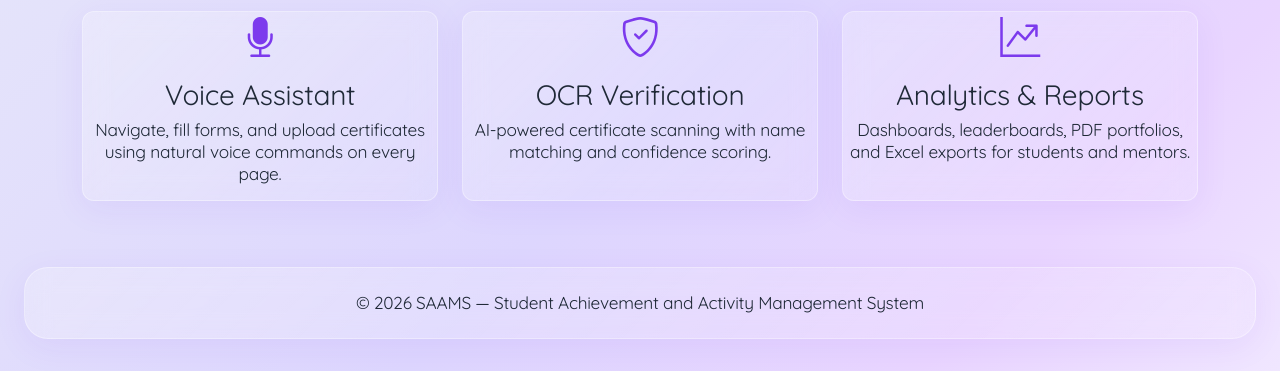
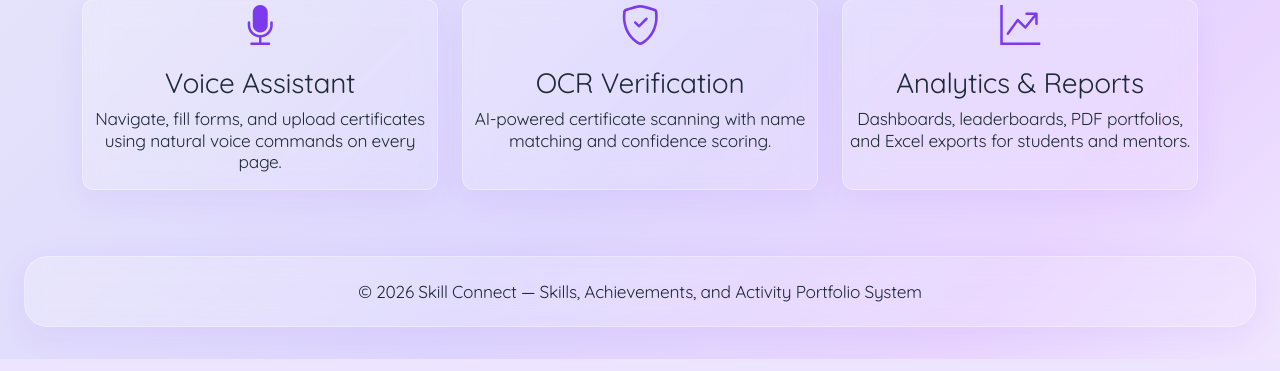
Before and after one commit to wikk2207/STUDENTS_ACHIEVEMENTS_TRACKING_SYSTEMv2, a Flask app: page / in a window 1280 px wide. Shown: the part 965-1336 px from the top of the page. Run offline with Flask 3, Linux system fonts and the light colour scheme; parts of the project's set-up code (start-up, migrations or seed data) failed here and were passed over; some libraries are stand-ins or nearby versions.

Commit message:
Rename visible app brand to Skill Connect

```diff
--- a/app/routes/auth.py
+++ b/app/routes/auth.py
@@ -202,7 +202,7 @@ def verify_otp():
 
                 user,
 
-                "Welcome to SAAMS",
+                "Welcome to Skill Connect",
 
                 "emails/welcome.html",
 
@@ -216,7 +216,7 @@ def verify_otp():
 
             session["celebrate"] = "register"
 
-            flash("Account verified! Welcome to SAAMS.", "success")
+            flash("Account verified! Welcome to Skill Connect.", "success")
 
             return redirect(url_for("main.dashboard_redirect"))
 
--- a/app/services/otp_service.py
+++ b/app/services/otp_service.py
@@ -80,13 +80,13 @@ def send_otp_email(user, code, purpose="verification"):
     Otherwise store in session for on-screen display (development).
     Returns: (email_sent: bool, message: str)
     """
-    subject = "SAAMS Verification Code"
+    subject = "Skill Connect Verification Code"
     if purpose == "login":
-        subject = "SAAMS Login OTP"
+        subject = "Skill Connect Login OTP"
     elif purpose == "reset":
-        subject = "SAAMS Password Reset OTP"
+        subject = "Skill Connect Password Reset OTP"
     elif purpose == "mentor_login":
-        subject = "SAAMS Mentor Security OTP"
+        subject = "Skill Connect Mentor Security OTP"
 
     if not is_mail_configured():
         store_dev_otp(code)
@@ -105,12 +105,12 @@ def send_otp_email(user, code, purpose="verification"):
         )
         sender = current_app.config.get("MAIL_DEFAULT_SENDER") or current_app.config.get("MAIL_USERNAME")
         if sender and "<" not in sender and "@" in sender:
-            sender = f"SAAMS <{sender}>"
+            sender = f"Skill Connect <{sender}>"
         _send_email(
             user.email.strip(),
             subject,
             html_body=body,
-            text_body=f"Your SAAMS OTP is {code}. It is valid for 10 minutes.",
+            text_body=f"Your Skill Connect OTP is {code}. It is valid for 10 minutes.",
             sender=sender,
         )
         session.pop("dev_otp_code", None)
@@ -133,7 +133,7 @@ def send_notification_email(user, subject, template, **kwargs):
         body = render_template(template, user=user, **kwargs)
         sender = current_app.config.get("MAIL_DEFAULT_SENDER") or current_app.config.get("MAIL_USERNAME")
         if sender and "<" not in sender and "@" in sender:
-            sender = f"SAAMS <{sender}>"
+            sender = f"Skill Connect <{sender}>"
         _send_email(user.email, subject, html_body=body, sender=sender)
         return True
     except Exception as e:
@@ -172,7 +172,7 @@ def _send_email(recipient, subject, html_body=None, text_body=None, sender=None)
 
     sender = sender or current_app.config.get("MAIL_DEFAULT_SENDER") or current_app.config.get("MAIL_USERNAME")
     if sender and "<" not in sender and "@" in sender:
-        sender = f"SAAMS <{sender}>"
+        sender = f"Skill Connect <{sender}>"
     msg = Message(
         subject=subject,
         recipients=[recipient],
--- a/app/services/report_service.py
+++ b/app/services/report_service.py
@@ -224,7 +224,7 @@ def student_portfolio_pdf(student, achievements, activities, points, badges, por
     story = []
 
     hero_left = [
-        Paragraph("Student Achievement Portfolio", styles["PortfolioTitle"]),
+        Paragraph("Skill Connect Portfolio", styles["PortfolioTitle"]),
         Paragraph(
             f"<b>{_p(student.full_name)}</b><br/>{_p(student.email)}<br/>"
             f"{_p(student.department or 'Department N/A')} | Year {_p(student.year or 'N/A')} | Roll {_p(student.roll_number or 'N/A')}",
@@ -415,7 +415,7 @@ def student_portfolio_pdf(student, achievements, activities, points, badges, por
     story.append(Spacer(1, 0.5 * inch))
     story.append(
         Paragraph(
-            f"Generated by SAAMS on {datetime.utcnow().strftime('%Y-%m-%d %H:%M UTC')} | This portfolio includes student-submitted and mentor-reviewed records.",
+            f"Generated by Skill Connect on {datetime.utcnow().strftime('%Y-%m-%d %H:%M UTC')} | This portfolio includes student-submitted and mentor-reviewed records.",
             styles["Tiny"],
         )
     )
--- a/config.py
+++ b/config.py
@@ -34,13 +34,13 @@ class Config:
     MAIL_USERNAME = os.environ.get("MAIL_USERNAME")
     MAIL_PASSWORD = os.environ.get("MAIL_PASSWORD")
     MAIL_DEFAULT_SENDER = os.environ.get(
-        "MAIL_DEFAULT_SENDER", "SAAMS <noreply@saams.local>"
+        "MAIL_DEFAULT_SENDER", "Skill Connect <noreply@saams.local>"
     )
     MAIL_DEBUG = os.environ.get("MAIL_DEBUG", "false").lower() == "true"
     MAIL_TIMEOUT = int(os.environ.get("MAIL_TIMEOUT", 6))
     FORCE_SMTP = os.environ.get("FORCE_SMTP", "false").lower() == "true"
     RESEND_API_KEY = os.environ.get("RESEND_API_KEY")
-    RESEND_FROM_EMAIL = os.environ.get("RESEND_FROM_EMAIL", "SAAMS <onboarding@resend.dev>")
+    RESEND_FROM_EMAIL = os.environ.get("RESEND_FROM_EMAIL", "Skill Connect <onboarding@resend.dev>")
 
     UPLOAD_FOLDER = os.path.join(basedir, "static", "uploads")
     MAX_CONTENT_LENGTH = int(os.environ.get("MAX_CONTENT_LENGTH", 10 * 1024 * 1024))
--- a/static/js/voice/voice-sequencer.js
+++ b/static/js/voice/voice-sequencer.js
@@ -296,7 +296,7 @@ window.VoiceSequencer = (function () {
   }
 
   async function homeFlow() {
-    await VE().speak('Welcome to Student Achievement and Activity Management System. Would you like to login or register?');
+    await VE().speak('Welcome to Skill Connect. Would you like to login or register?');
     while (true) {
       try {
         const transcript = await hear({
@@ -680,7 +680,7 @@ window.VoiceSequencer = (function () {
     if (!sessionStorage.getItem('saams_welcomed_back')) {
       sessionStorage.setItem('saams_welcomed_back', '1');
       await VE().speak(
-        `Welcome ${window.SAAMS?.userName || 'back'} to SAAMS. Say add achievement, add activity, reports, notifications, analytics, mentor chat, portfolio, or stop guide.`
+        `Welcome ${window.SAAMS?.userName || 'back'} to Skill Connect. Say add achievement, add activity, reports, notifications, analytics, mentor chat, portfolio, or stop guide.`
       );
     } else {
       await VE().speak('Voice assistant is ready. What would you like to open?');
--- a/static/sara-voice-fixed.js
+++ b/static/sara-voice-fixed.js
@@ -1,5 +1,5 @@
 /**
- * SARA - Student Achievement Response Assistant (FIXED VERSION)
+ * SARA - Skill Connect Response Assistant (FIXED VERSION)
  * Frontend Voice Handler - Improved for continuous listening
  *
  * Key fixes:
--- a/templates/base.html
+++ b/templates/base.html
@@ -5,7 +5,7 @@
   <meta name="viewport" content="width=device-width, initial-scale=1.0">
   <meta name="csrf-token" content="{{ csrf_token() }}">
   <meta http-equiv="Permissions-Policy" content="microphone=(self)">
-  <title>{% block title %}SAAMS{% endblock %} | Student Achievement System</title>
+  <title>{% block title %}Skill Connect{% endblock %} | Skills & Achievement System</title>
   <link href="https://cdn.jsdelivr.net/npm/bootstrap@5.3.3/dist/css/bootstrap.min.css" rel="stylesheet">
   <link href="https://cdn.jsdelivr.net/npm/bootstrap-icons@1.11.3/font/bootstrap-icons.min.css" rel="stylesheet">
   <link href="https://fonts.googleapis.com/css2?family=Quicksand:wght@400;700&family=Orbitron:wght@700&display=swap" rel="stylesheet">
@@ -35,7 +35,7 @@
 
   {% if current_user.is_authenticated and not hide_sidebar %}
   <aside class="sidebar glass-panel" id="sidebar" aria-label="Main navigation">
-    <div class="sidebar-brand"><i class="bi bi-stars"></i><span>SAAMS</span></div>
+    <div class="sidebar-brand"><i class="bi bi-stars"></i><span>Skill Connect</span></div>
     <nav class="sidebar-nav" aria-label="Primary">
       <div class="gooey-nav-container sidebar-gooey-nav" data-gooey-nav>
         <nav>
@@ -160,7 +160,7 @@
     <button id="voiceMicBtn" class="voice-mic neu-float" aria-label="Voice assistant"><i class="bi bi-mic-fill" id="voiceMicIcon"></i><span class="voice-pulse" id="voicePulse" hidden></span></button>
     <div id="voicePanel" class="voice-panel glass-panel" hidden>
       <div class="voice-panel-header">
-        <span><i class="bi bi-soundwave"></i> SAAMS</span>
+        <span><i class="bi bi-soundwave"></i> Skill Connect</span>
         <button class="btn-close btn-close-white" id="voicePanelClose" aria-label="Close"></button>
       </div>
       <p id="voiceGuideStep" class="voice-guide-step">Listening…</p>
--- a/templates/emails/otp.html
+++ b/templates/emails/otp.html
@@ -1,3 +1,3 @@
 <p>Hello {{ user.full_name }},</p>
-<p>Your SAAMS verification code is: <strong>{{ code }}</strong></p>
+<p>Your Skill Connect verification code is: <strong>{{ code }}</strong></p>
 <p>This code expires in 10 minutes.</p>
--- a/templates/emails/welcome.html
+++ b/templates/emails/welcome.html
@@ -1,2 +1,2 @@
-<p>Welcome to SAAMS, {{ user.full_name }}!</p>
+<p>Welcome to Skill Connect, {{ user.full_name }}!</p>
 <p>Your account is now active. Start adding your achievements.</p>
--- a/templates/index.html
+++ b/templates/index.html
@@ -35,8 +35,8 @@
     <div class="row align-items-center min-vh-100 py-5">
       <div class="col-lg-6 landing-copy">
         <span class="badge glass-badge mb-3 orbitron-text landing-kicker">AI-Powered • Voice Enabled</span>
-        <h1 class="hero-title orbitron-text landing-title">Student Achievement &amp; Activity Management System</h1>
-        <p class="hero-subtitle landing-subtitle">Submit achievements, verify certificates with OCR, and track your academic journey — hands-free with voice commands.</p>
+        <h1 class="hero-title orbitron-text landing-title">Skill Connect</h1>
+        <p class="hero-subtitle landing-subtitle">Share skills, submit achievements, verify certificates with OCR, and track your academic journey — hands-free with voice commands.</p>
         <div class="hero-actions d-flex flex-wrap gap-3 mt-4">
           <a href="{{ url_for('auth.login') }}" class="btn btn-primary-neu btn-lg" data-voice-target="login">
             <i class="bi bi-mortarboard"></i> Student Login
@@ -60,7 +60,7 @@
         </div>
       </div>
       <div class="col-lg-6">
-        <div class="hero-preview landing-cockpit glass-panel neu-card" aria-label="SAAMS animated dashboard preview">
+        <div class="hero-preview landing-cockpit glass-panel neu-card" aria-label="Skill Connect animated dashboard preview">
           <div class="cockpit-grid" aria-hidden="true"></div>
           <div class="cockpit-topbar">
             <span></span><span></span><span></span>
@@ -142,7 +142,7 @@
 
 <footer class="site-footer glass-panel mt-5">
   <div class="container py-4 text-center">
-    <p class="mb-0">&copy; 2026 SAAMS — Student Achievement and Activity Management System</p>
+    <p class="mb-0">&copy; 2026 Skill Connect — Skills, Achievements, and Activity Portfolio System</p>
   </div>
 </footer>
 {% endblock %}
--- a/templates/mentor/dashboard.html
+++ b/templates/mentor/dashboard.html
@@ -44,7 +44,7 @@
 
             <div class="col-md-6">
                 <small class="text-muted">Organization</small><br>
-                <strong>{{ current_user.mentor_organization or 'SAAMS' }}</strong>
+                <strong>{{ current_user.mentor_organization or 'Skill Connect' }}</strong>
             </div>
 
             <div class="col-md-6">
--- a/templates/profile.html
+++ b/templates/profile.html
@@ -1,4 +1,4 @@
-<!-- Profile Page for SAAMS -->
+<!-- Profile Page for Skill Connect -->
 {% extends "base.html" %}
 {% block title %}Profile{% endblock %}
 {% block content %}
```
Also changed, not shown: app/services/sara_voice.py (+4 -4 lines), README.md.
